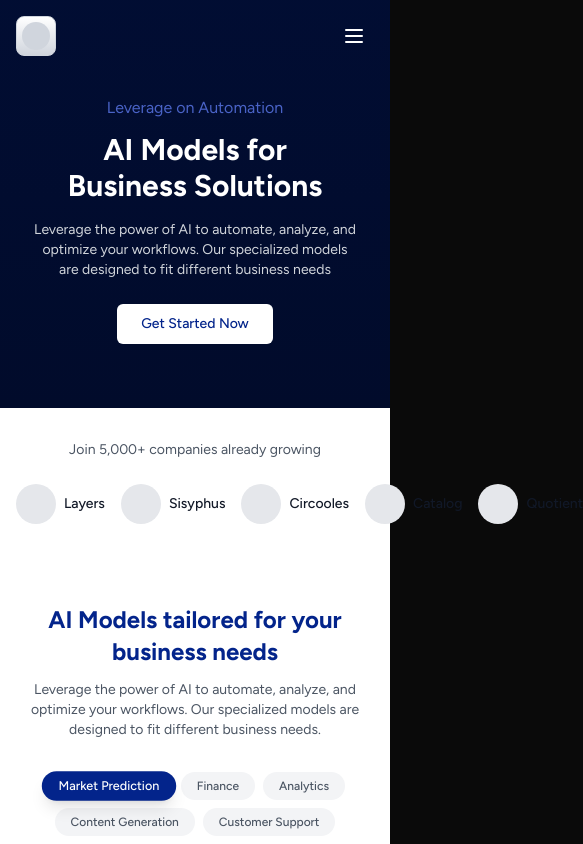
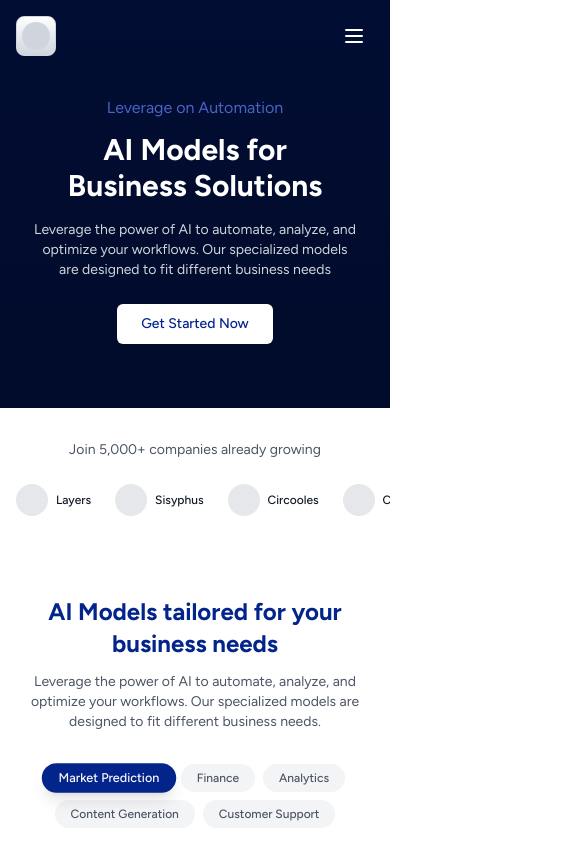
Before and after one commit to Jedidiah5/Alpharitm-Investments, a Next.js app: page / in a window 390 px wide. Shown: the top 844 px of the page, 583 px wide, since content can reach past the window. Built offline with nearby package versions, Linux system fonts and the light colour scheme.

Commit message:
Adjusting mobile display

```diff
--- a/src/app/components/CompanyLogos.tsx
+++ b/src/app/components/CompanyLogos.tsx
@@ -2,36 +2,36 @@ import React from 'react';
 
 export default function CompanyLogos() {
   return (
-    <div className="w-full max-w-7xl mx-auto px-4">
-      <div className="flex justify-between items-center gap-4 md:gap-8 w-full">
+    <div className="w-full max-w-7xl mx-auto px-4 overflow-x-auto scrollbar-hide pb-0 md:overflow-x-visible">
+      <div className="flex flex-nowrap md:flex-wrap justify-start md:justify-between items-center gap-6 md:gap-8 w-full min-w-[600px] md:min-w-0">
         {/* First Logo - Layers */}
-        <div className="flex items-center gap-2 md:gap-3">
-          <div className="relative w-[40px] md:w-[48px] h-[40px] md:h-[48px] bg-gray-200 rounded-full opacity-0 animate-fade-in" />
-          <span className="text-sm md:text-base text-gray-900 font-medium opacity-0 animate-fade-in [animation-delay:100ms]">Layers</span>
+        <div className="flex items-center gap-2 md:gap-3 shrink-0">
+          <div className="relative w-[32px] md:w-[40px] h-[32px] md:h-[40px] bg-gray-200 rounded-full opacity-0 animate-fade-in" />
+          <span className="text-xs md:text-sm text-gray-900 font-medium opacity-0 animate-fade-in [animation-delay:100ms] whitespace-nowrap">Layers</span>
         </div>
 
         {/* Second Logo - Sisyphus */}
-        <div className="flex items-center gap-2 md:gap-3">
-          <div className="relative w-[40px] md:w-[48px] h-[40px] md:h-[48px] bg-gray-200 rounded-full opacity-0 animate-fade-in [animation-delay:200ms]" />
-          <span className="text-sm md:text-base text-gray-900 font-medium opacity-0 animate-fade-in [animation-delay:300ms]">Sisyphus</span>
+        <div className="flex items-center gap-2 md:gap-3 shrink-0">
+          <div className="relative w-[32px] md:w-[40px] h-[32px] md:h-[40px] bg-gray-200 rounded-full opacity-0 animate-fade-in [animation-delay:200ms]" />
+          <span className="text-xs md:text-sm text-gray-900 font-medium opacity-0 animate-fade-in [animation-delay:300ms] whitespace-nowrap">Sisyphus</span>
         </div>
 
         {/* Third Logo - Circooles */}
-        <div className="flex items-center gap-2 md:gap-3">
-          <div className="relative w-[40px] md:w-[48px] h-[40px] md:h-[48px] bg-gray-200 rounded-full opacity-0 animate-fade-in [animation-delay:400ms]" />
-          <span className="text-sm md:text-base text-gray-900 font-medium opacity-0 animate-fade-in [animation-delay:500ms]">Circooles</span>
+        <div className="flex items-center gap-2 md:gap-3 shrink-0">
+          <div className="relative w-[32px] md:w-[40px] h-[32px] md:h-[40px] bg-gray-200 rounded-full opacity-0 animate-fade-in [animation-delay:400ms]" />
+          <span className="text-xs md:text-sm text-gray-900 font-medium opacity-0 animate-fade-in [animation-delay:500ms] whitespace-nowrap">Circooles</span>
         </div>
 
         {/* Fourth Logo - Catalog */}
-        <div className="flex items-center gap-2 md:gap-3">
-          <div className="relative w-[40px] md:w-[48px] h-[40px] md:h-[48px] bg-gray-200 rounded-full opacity-0 animate-fade-in [animation-delay:600ms]" />
-          <span className="text-sm md:text-base text-gray-900 font-medium opacity-0 animate-fade-in [animation-delay:700ms]">Catalog</span>
+        <div className="flex items-center gap-2 md:gap-3 shrink-0">
+          <div className="relative w-[32px] md:w-[40px] h-[32px] md:h-[40px] bg-gray-200 rounded-full opacity-0 animate-fade-in [animation-delay:600ms]" />
+          <span className="text-xs md:text-sm text-gray-900 font-medium opacity-0 animate-fade-in [animation-delay:700ms] whitespace-nowrap">Catalog</span>
         </div>
 
         {/* Fifth Logo - Quotient */}
-        <div className="flex items-center gap-2 md:gap-3">
-          <div className="relative w-[40px] md:w-[48px] h-[40px] md:h-[48px] bg-gray-200 rounded-full opacity-0 animate-fade-in [animation-delay:800ms]" />
-          <span className="text-sm md:text-base text-gray-900 font-medium opacity-0 animate-fade-in [animation-delay:900ms]">Quotient</span>
+        <div className="flex items-center gap-2 md:gap-3 shrink-0">
+          <div className="relative w-[32px] md:w-[40px] h-[32px] md:h-[40px] bg-gray-200 rounded-full opacity-0 animate-fade-in [animation-delay:800ms]" />
+          <span className="text-xs md:text-sm text-gray-900 font-medium opacity-0 animate-fade-in [animation-delay:900ms] whitespace-nowrap">Quotient</span>
         </div>
       </div>
     </div>
--- a/src/app/components/Navbar.tsx
+++ b/src/app/components/Navbar.tsx
@@ -125,25 +125,25 @@ export default function Navbar() {
                     {item}
                   </motion.a>
                 ))}
-                <div className="flex flex-col gap-3 pt-4 border-t border-white/10">
+                <div className="flex flex-col items-center gap-3 pt-4 border-t border-white/10">
                   <motion.button
-                    className="text-white transition text-sm font-medium border border-white/30 px-4 py-1.5 rounded-md"
+                    className="w-[60%] text-white transition text-sm font-medium border border-white/30 px-4 py-2.5 rounded-md"
                     whileHover={{
-                      scale: 1.05,
+                      scale: 1.02,
                       boxShadow: "0px 5px 15px rgba(255, 255, 255, 0.2)"
                     }}
-                    whileTap={{ scale: 0.95 }}
+                    whileTap={{ scale: 0.98 }}
                     transition={buttonSpringTransition}
                   >
                     Login
                   </motion.button>
                   <motion.button
-                    className="whitespace-nowrap bg-white text-[#03248b] px-6 py-1.5 rounded-md text-sm font-medium"
+                    className="w-[60%] whitespace-nowrap bg-white text-[#03248b] px-4 py-2.5 rounded-md text-sm font-medium"
                     whileHover={{
-                      scale: 1.05,
+                      scale: 1.02,
                       boxShadow: "0px 5px 15px rgba(255, 255, 255, 0.2)"
                     }}
-                    whileTap={{ scale: 0.95 }}
+                    whileTap={{ scale: 0.98 }}
                     transition={buttonSpringTransition}
                   >
                     Get Started Now
--- a/src/app/globals.css
+++ b/src/app/globals.css
@@ -1,6 +1,17 @@
 @tailwind base;
 @tailwind components;
 @tailwind utilities;
+
+/* Hide scrollbar for Chrome, Safari and Opera */
+.scrollbar-hide::-webkit-scrollbar {
+  display: none;
+}
+
+/* Hide scrollbar for IE, Edge and Firefox */
+.scrollbar-hide {
+  -ms-overflow-style: none;  /* IE and Edge */
+  scrollbar-width: none;  /* Firefox */
+}
 
 :root {
   --foreground-rgb: 255, 255, 255;
```
